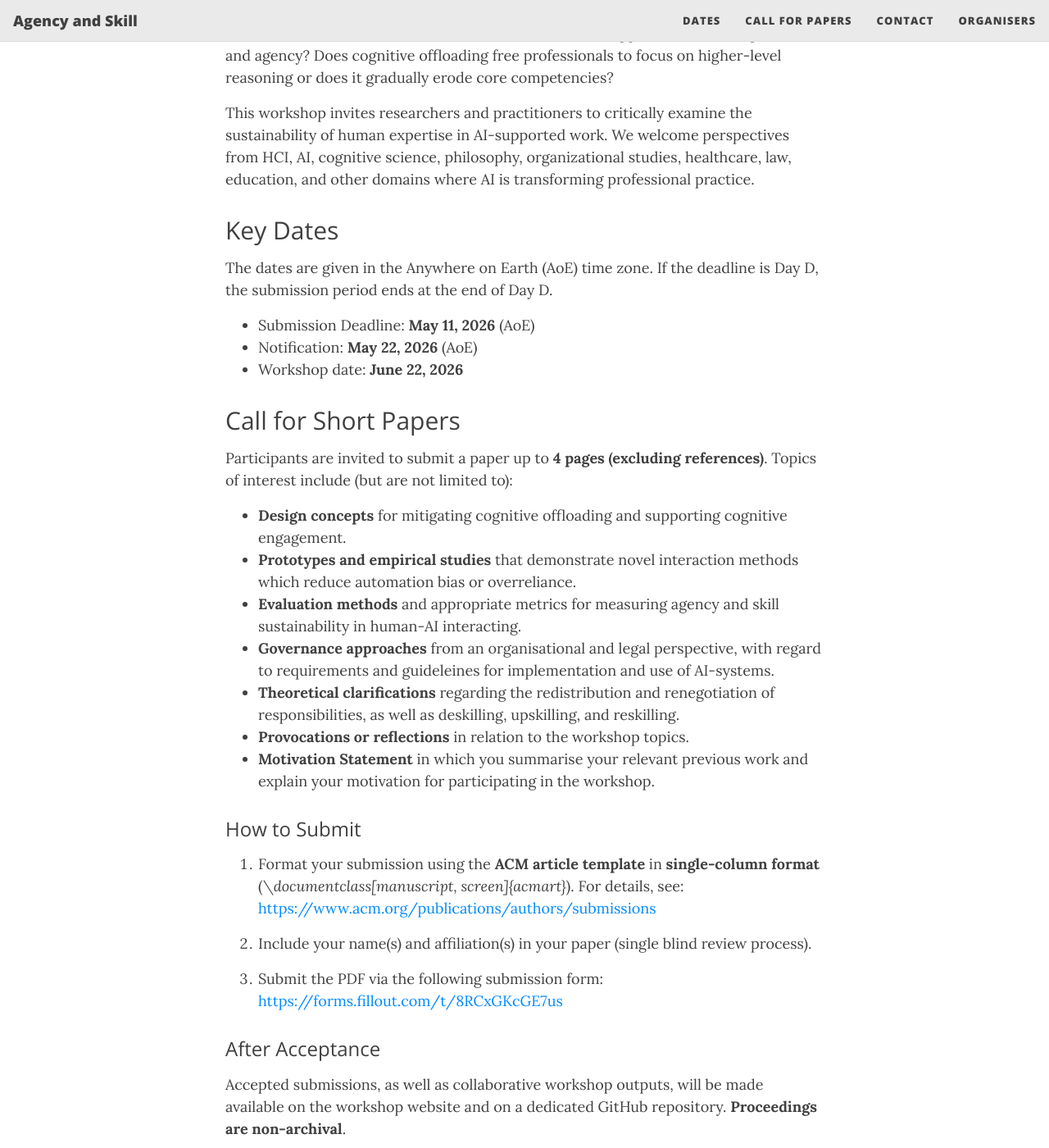
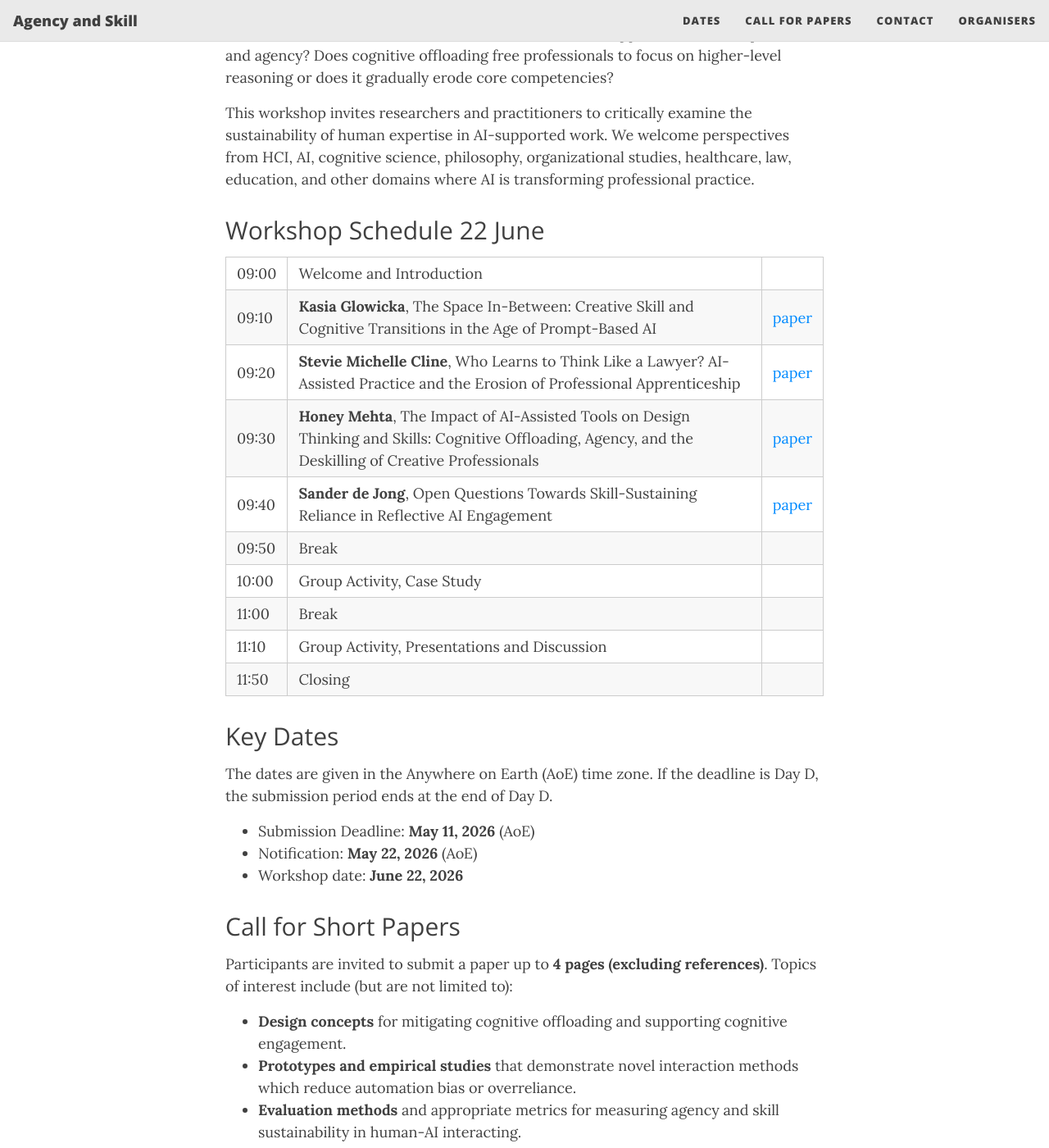
Before and after one commit to agency-and-skill/agency-and-skill.github.io, a Jekyll site: the page built from index.md, in a window 1280 px wide and 1400 px high, scrolled down 593 px. Shown: the whole window at 82% size. Built offline with Jekyll 4.4.1, drawn with Linux system fonts in a browser that asks for light colours.

Commit message:
add submissions and schedule

```diff
--- a/index.md
+++ b/index.md
@@ -13,6 +13,21 @@ AI systems may promote unintended socio-cognitive consequences, including automa
 When AI becomes a routine collaborator at work, what happens to human expertise and agency? Does cognitive offloading free professionals to focus on higher-level reasoning or does it gradually erode core competencies?
 
 This workshop invites researchers and practitioners to critically examine the sustainability of human expertise in AI-supported work. We welcome perspectives from HCI, AI, cognitive science, philosophy, organizational studies, healthcare, law, education, and other domains where AI is transforming professional practice.
+
+
+## Workshop Schedule 22 June
+
+| 09:00 | Welcome and Introduction | |
+| 09:10 | **Kasia Glowicka**, The Space In-Between: Creative Skill and Cognitive Transitions in the Age of Prompt-Based AI | [paper](submissions/Glowicka_2026_Creative-Skill-and-Cognitive-Transitions-in-the-Age-of-Prompt-Based-AI_CHIWORK.pdf)
+| 09:20 | **Stevie Michelle Cline**, Who Learns to Think Like a Lawyer? AI-Assisted Practice and the Erosion of Professional Apprenticeship | [paper](submissions/Cline_2026_Who-learns-to-think-like-a-lawer_CHIWORK.pdf)
+| 09:30 | **Honey Mehta**, The Impact of AI-Assisted Tools on Design Thinking and Skills: Cognitive Offloading, Agency, and the Deskilling of Creative Professionals | [paper](submissions/Mehta_2026_The-Impact-of-AI-Assisted-Tools-on-Design-Thinking-and-Skills_CHIWORK.pdf)
+| 09:40 | **Sander de Jong**, Open Questions Towards Skill-Sustaining Reliance in Reflective AI Engagement | [paper](submissions/deJong_2026_Open-Questions-Towards-Skill-Sustaining-Reliance-in-Reflective-AI-Engagement_CHIWORK.pdf)
+| 09:50 | Break |
+| 10:00 | Group Activity, Case Study |
+| 11:00 | Break |
+| 11:10 | Group Activity, Presentations and Discussion |
+| 11:50 | Closing |
+
 
 ## Key Dates {#dates}
 
@@ -81,7 +96,7 @@ AI-supported work.
 
 ## Any Questions? {#contact}
 
-Further details can be found in the [Workshop paper](CHIWORK_Workshop_Agency_and_Skill.pdf).
+Further details can be found in the [Workshop paper](submissions/Fregosi_et_al_2026_Human-Agency-and-Skill-in-AI-Supported-Work.pdf).
 
 In case you have any questions, please send an email to: **agency-and-skill@protonmail.com**
 
```
Also changed, not shown: 6 other files.
